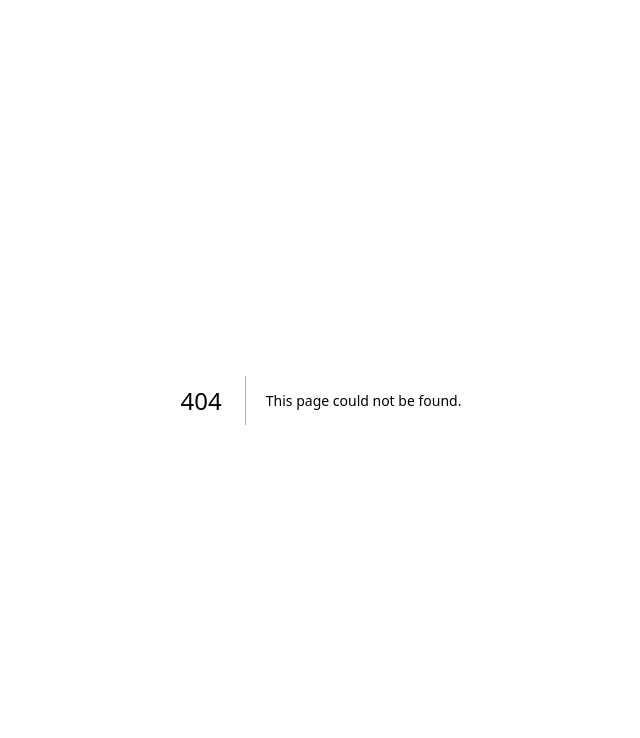
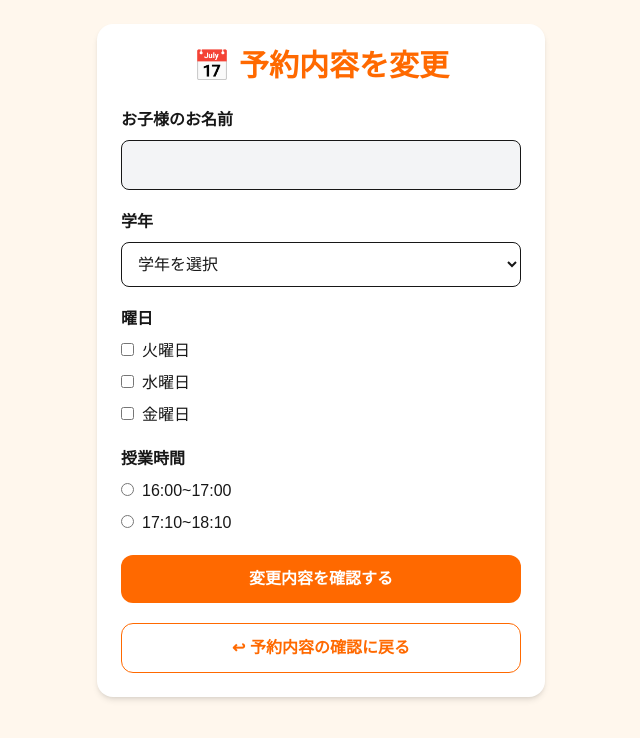
Before and after one commit to Nanoka0717/raise_soroban, a Next.js app: page /students/new/parent/login/parent/reservation2 in a window 1280 px wide. Before the commit this address had no page. Shown: the top 738 px of the page, without its empty margins (319-959 px from the left). Built offline with nearby package versions, Linux system fonts and the light colour scheme.

Commit message:
add parent reservation edit page

```diff
--- a/src/app/students/new/parent/login/parent/reservation/confirm/page.tsx
+++ b/src/app/students/new/parent/login/parent/reservation/confirm/page.tsx
@@ -38,7 +38,7 @@ export default function ReservationConfirmPage() {
           <button
             onClick={() =>
               router.push(
-                "/students/new/parent/login/parent/reservation"
+                "/students/new/parent/login/parent/reservation2"
               )
             }
             className="mt-6 w-full rounded-xl bg-orange-500 py-3 font-bold text-white"
@@ -101,7 +101,7 @@ export default function ReservationConfirmPage() {
           <button
             onClick={() =>
               router.push(
-                "/students/new/parent/login/parent/reservation"
+                "/students/new/parent/login/parent/reservation2"
               )
             }
             className="w-full rounded-xl border border-orange-500 py-3 font-bold text-orange-500"
--- /dev/null
+++ b/src/app/students/new/parent/login/parent/reservation2/page.tsx
@@ -0,0 +1,212 @@
+"use client";
+
+import { useEffect, useState } from "react";
+import { useRouter } from "next/navigation";
+import Link from "next/link";
+
+type Reservation = {
+  name: string;
+  grade: string;
+  day: string[];
+  time: string;
+};
+
+export default function ParentReservationPage() {
+  const router = useRouter();
+
+  const [name, setName] = useState("");
+  const [grade, setGrade] = useState("");
+  const [day, setDay] = useState<string[]>([]);
+  const [time, setTime] = useState("");
+
+  useEffect(() => {
+    const savedReservation =
+      sessionStorage.getItem("reservation");
+
+    if (savedReservation) {
+      const reservation: Reservation =
+        JSON.parse(savedReservation);
+
+      setName(reservation.name);
+      setGrade(reservation.grade);
+      setDay(reservation.day);
+      setTime(reservation.time);
+    }
+  }, []);
+
+  const handleUpdate = () => {
+    if (!name || !grade || day.length === 0 || !time) {
+      alert("全て入力してください。");
+      return;
+    }
+
+    const reservation = {
+      name,
+      grade,
+      day,
+      time,
+    };
+
+    sessionStorage.setItem(
+      "reservation",
+      JSON.stringify(reservation)
+    );
+
+    router.push(
+      "/students/new/parent/login/parent/reservation/confirm"
+    );
+  };
+
+  return (
+    <main className="min-h-screen bg-orange-50 p-6">
+
+      <div className="mx-auto max-w-md rounded-2xl bg-white p-6 shadow-md">
+
+        <h1 className="mb-6 text-center text-3xl font-bold text-orange-500">
+          📅 予約内容を変更
+        </h1>
+
+        <div className="space-y-5">
+
+          {/* お名前 */}
+          <div>
+            <label className="mb-2 block font-bold">
+              お子様のお名前
+            </label>
+
+            <input
+              type="text"
+              value={name}
+              readOnly
+              className="w-full rounded-lg border bg-gray-100 p-3"
+            />
+          </div>
+
+          {/* 学年 */}
+          <div>
+            <label className="mb-2 block font-bold">
+              学年
+            </label>
+
+            <select
+              value={grade}
+              onChange={(e) =>
+                setGrade(e.target.value)
+              }
+              className="w-full rounded-lg border p-3"
+            >
+              <option value="">
+                学年を選択
+              </option>
+
+              <option>年長</option>
+              <option>小学1年生</option>
+              <option>小学2年生</option>
+              <option>小学3年生</option>
+              <option>小学4年生</option>
+              <option>小学5年生</option>
+              <option>小学6年生</option>
+            </select>
+          </div>
+
+          {/* 曜日 */}
+          <div>
+            <p className="mb-2 font-bold">
+              曜日
+            </p>
+
+            {[
+              "火曜日",
+              "水曜日",
+              "金曜日",
+            ].map((d) => (
+              <label
+                key={d}
+                className="mb-2 block"
+              >
+                <input
+                  type="checkbox"
+                  checked={day.includes(d)}
+                  onChange={(e) => {
+                    if (e.target.checked) {
+                      setDay([...day, d]);
+                    } else {
+                      setDay(
+                        day.filter(
+                          (item) => item !== d
+                        )
+                      );
+                    }
+                  }}
+                  className="mr-2"
+                />
+
+                {d}
+              </label>
+            ))}
+          </div>
+
+          {/* 授業時間 */}
+          <div>
+            <p className="mb-2 font-bold">
+              授業時間
+            </p>
+
+            <label className="mb-2 block">
+              <input
+                type="radio"
+                name="time"
+                value="16:00~17:00"
+                checked={
+                  time === "16:00~17:00"
+                }
+                onChange={(e) =>
+                  setTime(e.target.value)
+                }
+                className="mr-2"
+              />
+
+              16:00~17:00
+            </label>
+
+            <label className="block">
+              <input
+                type="radio"
+                name="time"
+                value="17:10~18:10"
+                checked={
+                  time === "17:10~18:10"
+                }
+                onChange={(e) =>
+                  setTime(e.target.value)
+                }
+                className="mr-2"
+              />
+
+              17:10~18:10
+            </label>
+          </div>
+
+          {/* 変更内容を確認 */}
+          <button
+            onClick={handleUpdate}
+            className="w-full rounded-xl bg-orange-500 py-3 font-bold text-white"
+          >
+            変更内容を確認する
+          </button>
+
+          {/* 戻る */}
+          <Link
+            href="/students/new/parent/login/parent/reservation/confirm"
+            className="block w-full rounded-xl border border-orange-500 py-3 text-center font-bold text-orange-500"
+          >
+            ↩︎ 予約内容の確認に戻る
+          </Link>
+
+        </div>
+
+      </div>
+
+    </main>
+  );
+}
```
